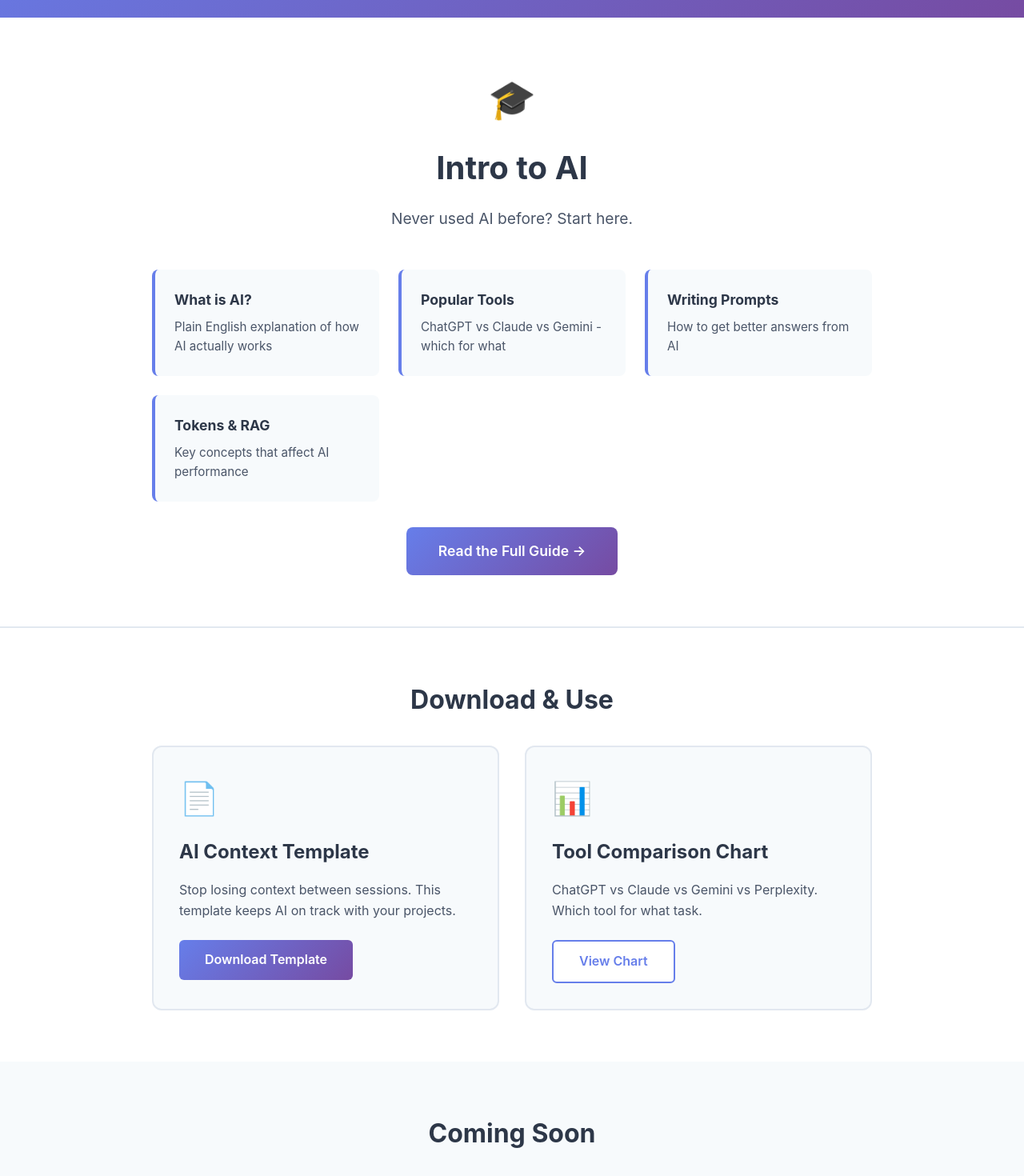
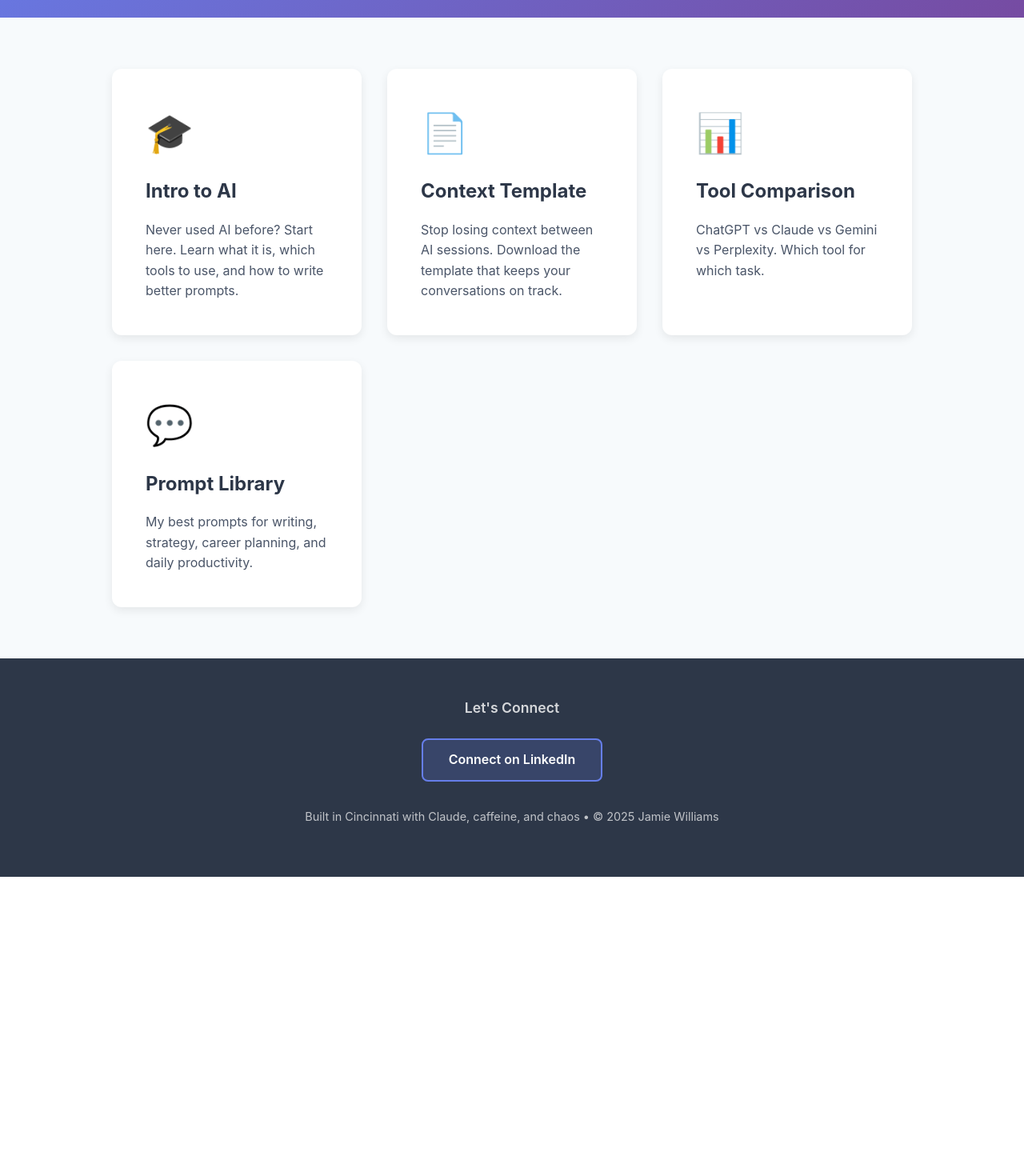
Before and after one commit to givemetheballai-debug/Buildwithjamie, a Next.js app: page /resources in a window 1280 px wide. Shown: the part 300-1770 px from the top of the page at 80% size. After the commit the page ends 1396 px from the top, so only its background shows below. Built offline with nearby package versions, Linux system fonts and the light colour scheme.

Commit message:
Update page.js

```diff
--- a/app/resources/page.js
+++ b/app/resources/page.js
@@ -19,198 +19,127 @@ export default function Resources() {
         <p style={{fontSize: '1.2rem'}}>Free tools to help you build with AI</p>
       </div>
 
-      {/* Featured: Intro to AI */}
-      <section style={{padding: '4rem 2rem', background: 'white', borderBottom: '2px solid #e2e8f0'}}>
-        <div style={{maxWidth: '900px', margin: '0 auto'}}>
-          <div style={{textAlign: 'center', marginBottom: '3rem'}}>
-            <div style={{fontSize: '3rem', marginBottom: '1rem'}}>🎓</div>
-            <h2 style={{fontSize: '2.5rem', marginBottom: '1rem', color: '#2d3748'}}>
-              Intro to AI
-            </h2>
-            <p style={{fontSize: '1.2rem', color: '#4a5568'}}>
-              Never used AI before? Start here.
-            </p>
-          </div>
-
+      {/* Resources Grid */}
+      <section style={{padding: '4rem 2rem', background: '#f7fafc'}}>
+        <div style={{maxWidth: '1000px', margin: '0 auto'}}>
           <div style={{
             display: 'grid',
-            gridTemplateColumns: 'repeat(auto-fit, minmax(250px, 1fr))',
-            gap: '1.5rem',
-            marginBottom: '2rem'
-          }}>
-            <div style={{
-              padding: '1.5rem',
-              background: '#f7fafc',
-              borderRadius: '8px',
-              borderLeft: '4px solid #667eea'
-            }}>
-              <h3 style={{fontSize: '1.1rem', marginBottom: '0.5rem', color: '#2d3748'}}>What is AI?</h3>
-              <p style={{fontSize: '0.95rem', color: '#4a5568'}}>Plain English explanation of how AI actually works</p>
-            </div>
-
-            <div style={{
-              padding: '1.5rem',
-              background: '#f7fafc',
-              borderRadius: '8px',
-              borderLeft: '4px solid #667eea'
-            }}>
-              <h3 style={{fontSize: '1.1rem', marginBottom: '0.5rem', color: '#2d3748'}}>Popular Tools</h3>
-              <p style={{fontSize: '0.95rem', color: '#4a5568'}}>ChatGPT vs Claude vs Gemini - which for what</p>
-            </div>
-
-            <div style={{
-              padding: '1.5rem',
-              background: '#f7fafc',
-              borderRadius: '8px',
-              borderLeft: '4px solid #667eea'
-            }}>
-              <h3 style={{fontSize: '1.1rem', marginBottom: '0.5rem', color: '#2d3748'}}>Writing Prompts</h3>
-              <p style={{fontSize: '0.95rem', color: '#4a5568'}}>How to get better answers from AI</p>
-            </div>
-
-            <div style={{
-              padding: '1.5rem',
-              background: '#f7fafc',
-              borderRadius: '8px',
-              borderLeft: '4px solid #667eea'
-            }}>
-              <h3 style={{fontSize: '1.1rem', marginBottom: '0.5rem', color: '#2d3748'}}>Tokens & RAG</h3>
-              <p style={{fontSize: '0.95rem', color: '#4a5568'}}>Key concepts that affect AI performance</p>
-            </div>
-          </div>
-
-          <div style={{textAlign: 'center'}}>
-            <Link href="/resources/explainers" style={{
-              display: 'inline-block',
-              padding: '1rem 2.5rem',
-              background: 'linear-gradient(135deg, #667eea 0%, #764ba2 100%)',
-              color: 'white',
-              borderRadius: '8px',
-              textDecoration: 'none',
-              fontWeight: '600',
-              fontSize: '1.1rem'
-            }}>
-              Read the Full Guide →
-            </Link>
-          </div>
-        </div>
-      </section>
-
-      {/* Downloads Section */}
-      <section style={{padding: '4rem 2rem', background: 'white'}}>
-        <div style={{maxWidth: '900px', margin: '0 auto'}}>
-          <h2 style={{fontSize: '2rem', marginBottom: '2rem', textAlign: 'center', color: '#2d3748'}}>
-            Download & Use
-          </h2>
-
-          <div style={{
-            display: 'grid',
-            gridTemplateColumns: 'repeat(auto-fit, minmax(300px, 1fr))',
+            gridTemplateColumns: 'repeat(auto-fit, minmax(280px, 1fr))',
             gap: '2rem'
           }}>
+
+            {/* Intro to AI */}
+            <Link href="/resources/explainers" style={{
+              padding: '2.5rem',
+              background: 'white',
+              borderRadius: '12px',
+              textDecoration: 'none',
+              boxShadow: '0 4px 12px rgba(0,0,0,0.08)',
+              transition: 'transform 0.2s',
+              display: 'block',
+              border: '2px solid transparent'
+            }}
+            onMouseOver={(e) => {
+              e.currentTarget.style.transform = 'translateY(-4px)';
+              e.currentTarget.style.borderColor = '#667eea';
+            }}
+            onMouseOut={(e) => {
+              e.currentTarget.style.transform = 'translateY(0)';
+              e.currentTarget.style.borderColor = 'transparent';
+            }}>
+              <div style={{fontSize: '3rem', marginBottom: '1rem'}}>🎓</div>
+              <h3 style={{fontSize: '1.5rem', marginBottom: '1rem', color: '#2d3748'}}>
+                Intro to AI
+              </h3>
+              <p style={{color: '#4a5568', lineHeight: '1.6'}}>
+                Never used AI before? Start here. Learn what it is, which tools to use, and how to write better prompts.
+              </p>
+            </Link>
+
             {/* Context Template */}
-            <div style={{
-              padding: '2rem',
-              background: '#f7fafc',
+            <Link href="/resources/context-template" style={{
+              padding: '2.5rem',
+              background: 'white',
               borderRadius: '12px',
-              border: '2px solid #e2e8f0'
+              textDecoration: 'none',
+              boxShadow: '0 4px 12px rgba(0,0,0,0.08)',
+              transition: 'transform 0.2s',
+              display: 'block',
+              border: '2px solid transparent'
+            }}
+            onMouseOver={(e) => {
+              e.currentTarget.style.transform = 'translateY(-4px)';
+              e.currentTarget.style.borderColor = '#667eea';
+            }}
+            onMouseOut={(e) => {
+              e.currentTarget.style.transform = 'translateY(0)';
+              e.currentTarget.style.borderColor = 'transparent';
             }}>
-              <div style={{fontSize: '2.5rem', marginBottom: '1rem'}}>📄</div>
+              <div style={{fontSize: '3rem', marginBottom: '1rem'}}>📄</div>
               <h3 style={{fontSize: '1.5rem', marginBottom: '1rem', color: '#2d3748'}}>
-                AI Context Template
+                Context Template
               </h3>
-              <p style={{color: '#4a5568', marginBottom: '1.5rem'}}>
-                Stop losing context between sessions. This template keeps AI on track with your projects.
+              <p style={{color: '#4a5568', lineHeight: '1.6'}}>
+                Stop losing context between AI sessions. Download the template that keeps your conversations on track.
               </p>
-              <a
-                href="/AI_Context_Template.docx"
-                download
-                style={{
-                  display: 'inline-block',
-                  padding: '0.75rem 2rem',
-                  background: 'linear-gradient(135deg, #667eea 0%, #764ba2 100%)',
-                  color: 'white',
-                  borderRadius: '6px',
-                  textDecoration: 'none',
-                  fontWeight: '600'
-                }}
-              >
-                Download Template
-              </a>
-            </div>
+            </Link>
 
             {/* Tool Comparison */}
-            <div style={{
-              padding: '2rem',
-              background: '#f7fafc',
-              borderRadius: '12px',
-              border: '2px solid #e2e8f0'
-            }}>
-              <div style={{fontSize: '2.5rem', marginBottom: '1rem'}}>📊</div>
-              <h3 style={{fontSize: '1.5rem', marginBottom: '1rem', color: '#2d3748'}}>
-                Tool Comparison Chart
-              </h3>
-              <p style={{color: '#4a5568', marginBottom: '1.5rem'}}>
-                ChatGPT vs Claude vs Gemini vs Perplexity. Which tool for what task.
-              </p>
-              <Link
-                href="/resources/tool-comparison"
-                style={{
-                  display: 'inline-block',
-                  padding: '0.75rem 2rem',
-                  background: 'white',
-                  color: '#667eea',
-                  border: '2px solid #667eea',
-                  borderRadius: '6px',
-                  textDecoration: 'none',
-                  fontWeight: '600'
-                }}
-              >
-                View Chart
-              </Link>
-            </div>
-          </div>
-        </div>
-      </section>
-
-      {/* Learn More Section */}
-      <section style={{padding: '4rem 2rem', background: '#f7fafc'}}>
-        <div style={{maxWidth: '900px', margin: '0 auto'}}>
-          <h2 style={{fontSize: '2rem', marginBottom: '2rem', textAlign: 'center', color: '#2d3748'}}>
-            Coming Soon
-          </h2>
-
-          <div style={{
-            display: 'grid',
-            gridTemplateColumns: 'repeat(auto-fit, minmax(300px, 1fr))',
-            gap: '2rem'
-          }}>
-            {/* Prompt Library - Coming Soon */}
-            <div style={{
-              padding: '2rem',
+            <Link href="/resources/tool-comparison" style={{
+              padding: '2.5rem',
               background: 'white',
               borderRadius: '12px',
+              textDecoration: 'none',
               boxShadow: '0 4px 12px rgba(0,0,0,0.08)',
-              opacity: '0.6'
+              transition: 'transform 0.2s',
+              display: 'block',
+              border: '2px solid transparent'
+            }}
+            onMouseOver={(e) => {
+              e.currentTarget.style.transform = 'translateY(-4px)';
+              e.currentTarget.style.borderColor = '#667eea';
+            }}
+            onMouseOut={(e) => {
+              e.currentTarget.style.transform = 'translateY(0)';
+              e.currentTarget.style.borderColor = 'transparent';
             }}>
-              <div style={{fontSize: '2.5rem', marginBottom: '1rem'}}>💬</div>
+              <div style={{fontSize: '3rem', marginBottom: '1rem'}}>📊</div>
+              <h3 style={{fontSize: '1.5rem', marginBottom: '1rem', color: '#2d3748'}}>
+                Tool Comparison
+              </h3>
+              <p style={{color: '#4a5568', lineHeight: '1.6'}}>
+                ChatGPT vs Claude vs Gemini vs Perplexity. Which tool for which task.
+              </p>
+            </Link>
+
+            {/* Prompt Library */}
+            <Link href="/resources/prompts" style={{
+              padding: '2.5rem',
+              background: 'white',
+              borderRadius: '12px',
+              textDecoration: 'none',
+              boxShadow: '0 4px 12px rgba(0,0,0,0.08)',
+              transition: 'transform 0.2s',
+              display: 'block',
+              border: '2px solid transparent'
+            }}
+            onMouseOver={(e) => {
+              e.currentTarget.style.transform = 'translateY(-4px)';
+              e.currentTarget.style.borderColor = '#667eea';
+            }}
+            onMouseOut={(e) => {
+              e.currentTarget.style.transform = 'translateY(0)';
+              e.currentTarget.style.borderColor = 'transparent';
+            }}>
+              <div style={{fontSize: '3rem', marginBottom: '1rem'}}>💬</div>
               <h3 style={{fontSize: '1.5rem', marginBottom: '1rem', color: '#2d3748'}}>
                 Prompt Library
               </h3>
-              <p style={{color: '#4a5568', marginBottom: '1rem'}}>
-                My best prompts for writing, strategy, career, and more.
+              <p style={{color: '#4a5568', lineHeight: '1.6'}}>
+                My best prompts for writing, strategy, career planning, and daily productivity.
               </p>
-              <span style={{
-                display: 'inline-block',
-                padding: '0.5rem 1rem',
-                background: '#e2e8f0',
-                borderRadius: '6px',
-                fontSize: '0.9rem',
-                color: '#4a5568'
-              }}>
-                Coming Soon
-              </span>
-            </div>
+            </Link>
+
           </div>
         </div>
       </section>
```
